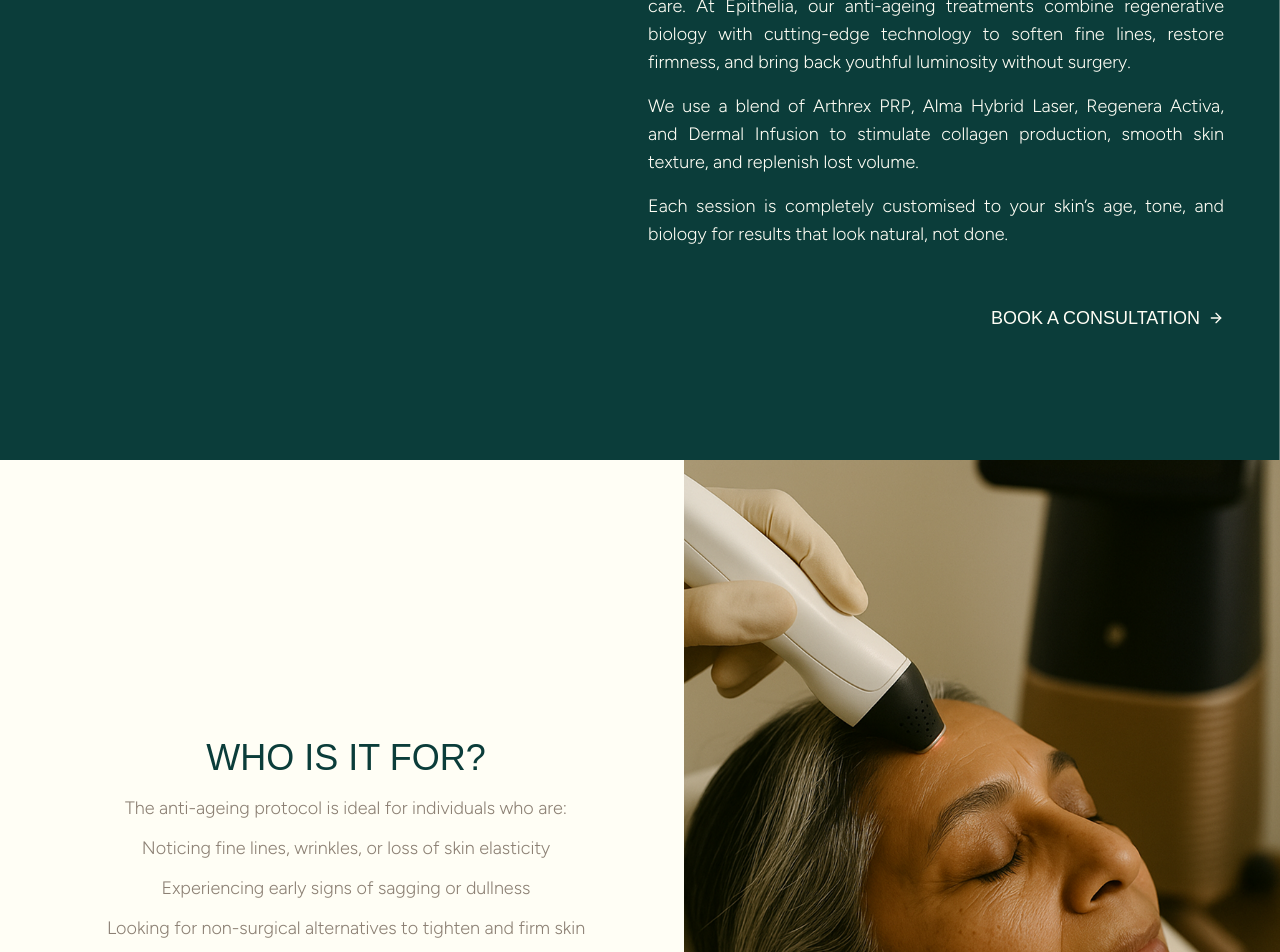
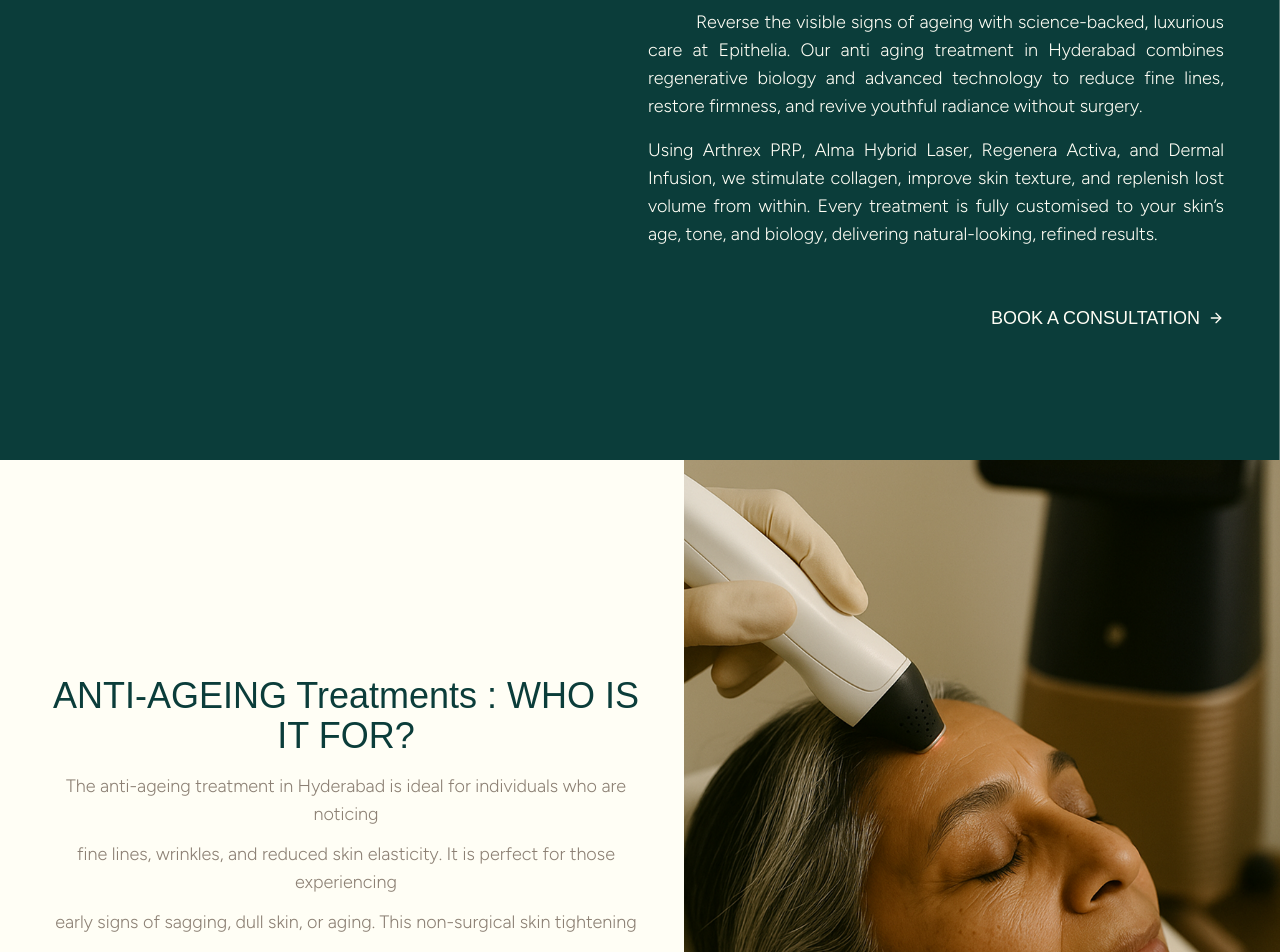
Before and after one commit to epitheliaclinics/epithelia, a Next.js app: page /treatments/anti-ageing in a window 1280 px wide. Shown: the part 340-1292 px from the top of the page. Built offline with nearby package versions, Linux system fonts and the light colour scheme; a web font is replaced by a local one.

Commit message:
Update treatmentsData.js

```diff
--- a/src/data/treatmentsData.js
+++ b/src/data/treatmentsData.js
@@ -4,7 +4,7 @@ const solutionData = {
     description: [
       `Hair loss doesn’t have to be permanent. At Epithelia Skin & Hair Clinic, led by Dr. Naresh Kumar, we provide advanced hair rejuvenation treatments in Nanakramguda, Hyderabad to stimulate natural growth, strengthen follicles, and improve scalp health. Using technologies like Regenera Activa, Arthrex PRP, and Alma Hybrid Laser, our hair loss treatment targets thinning hair safely and effectively. `,
       `Recognized among the best trichologists in Nanakramguda and a leading hair transplant clinic, we offer personalized, minimally invasive solutions at the premier skin and hair clinic.`,
-      `Trusted by both men and women across Hyderabad, our solutions are safe, minimally invasive, and tailored to your scalps’ unique biology.`,
+
     ],
     whoTitle: 'Hair Rejuvenation Treatments: WHO IS IT FOR?',
     who: [
@@ -70,15 +70,14 @@ const solutionData = {
       `With personalized care and cutting-edge technology, we restore radiance, improve texture, and deliver safe, long-lasting results. Discover youthful, glowing skin under the guidance of a trusted skin specialist at our premium Best Skin Clinic in Hyderabad.`,
 
     ],
-    whoTitle: 'WHO IS IT FOR?',
+    whoTitle: 'SKIN rejuvenation Treatments: WHO IS IT FOR?',
     who: [
-      'This treatment is suited for all skin types looking to correct or enhance :',
-      'Uneven skin tone or dullness',
-      'Fine lines, early signs of aging, or textural irregularities',
-      'Pigmentation, sun damage, or melasma',
-      'Enlarged pores and surface-level congestion',
-      'Loss of firmness or elasticity',
-      'Overall lack of radiance or skin vitality',
+      'Suitable for all skin types, including safe skin treatment for children, our advanced ',
+      'dermatology solutions address dullness, uneven tone, fine lines, and texture ',
+      'concerns. As the Best Skin Clinic',
+      'We offer effective Skin Whitening Treatment, expert pigmentation treatment, and ',
+      'chemical peel treatment in Nanakramguda to restore skin clarity, firmness, and',
+      'natural radiance with visible, lasting results.',
     ],
     image: '/assets/images/2_solution_1.png',
     benefitsTitle: 'BENEFITS',
@@ -132,17 +131,15 @@ const solutionData = {
   'laser-and-light-therapy': {
     title: 'LASER & LIGHT THERAPY',
     description: [
-      `Target skin imperfections with precision, clarity, and care. At Epithelia, our Laser and Light Therapy treatments are designed to correct, brighten, and renew without the need for invasive procedures.`,
-      `Harnessing advanced technologies like the Revlite SI Laser and the Alma Hybrid, we effectively treat pigmentation, acne scars, enlarged pores, and uneven skin tone at their source.`,
-      `Each session is clinically backed, non-invasive, and tailored to your skin’s unique needs. Trusted by clients across Hyderabad, our laser treatments combine science, safety, and luxury for results that feel as good as they look.`,
+      `Target skin and hair concerns with advanced, non invasive solutions at Epithelia. Our laser light therapy in Hyderabad is designed to correct pigmentation, acne scars, enlarged pores, and uneven skin tone with precision and care.`,
+      `Using advanced technologies like Revlite SI Laser and Alma Hybrid, we treat concerns at their root for visible, long lasting results. Each session is safe, clinically proven, and customised to your skin type.`,
+      `Along with skin correction, we also offer effective laser hair removal in Hyderabad, delivering smooth, long term hair reduction with minimal discomfort.`,
     ],
-    whoTitle: 'WHO IS IT FOR?',
+    whoTitle: 'LASER & LIGHT THERAPY : WHO IS IT FOR?',
     who: [
       'Laser and light-based therapies are perfect for individuals looking to :',
-      'Reduce pigmentation, sun spots, or melasma',
-      'Improve acne scars and textural irregularities',
-      'Minimise pores and refine skin texture',
-      'Treat redness, vascular lesions, or dull tone',
+      'Reduce pigmentation, sun spots, or melasma Improve acne scars and textural irregularities ',
+      'Minimise pores and refine skin texture Treat redness, vascular lesions, or dull tone ',
       'Stimulate collagen for firmer, brighter skin',
     ],
     image: '/assets/images/3_solution_1.png',
@@ -192,17 +189,16 @@ const solutionData = {
   'anti-ageing': {
     title: 'ANTI-AGEING',
     description: [
-      'Reverse the visible signs of ageing with science-backed, luxurious care. At Epithelia, our anti-ageing treatments combine regenerative biology with cutting-edge technology to soften fine lines, restore firmness, and bring back youthful luminosity without surgery. ',
-      `We use a blend of Arthrex PRP, Alma Hybrid Laser, Regenera Activa, and Dermal Infusion to stimulate collagen production, smooth skin texture, and replenish lost volume.`,
-      `Each session is completely customised to your skin’s age, tone, and biology for results that look natural, not done.`,
+      'Reverse the visible signs of ageing with science-backed, luxurious care at Epithelia. Our anti aging treatment in Hyderabad combines regenerative biology and advanced technology to reduce fine lines, restore firmness, and revive youthful radiance without surgery.',
+      `Using Arthrex PRP, Alma Hybrid Laser, Regenera Activa, and Dermal Infusion, we stimulate collagen, improve skin texture, and replenish lost volume from within. Every treatment is fully customised to your skin’s age, tone, and biology, delivering natural-looking, refined results.`,
     ],
-    whoTitle: 'WHO IS IT FOR?',
+    whoTitle: 'ANTI-AGEING Treatments : WHO IS IT FOR?',
     who: [
-      'The anti-ageing protocol is ideal for individuals who are:',
-      'Noticing fine lines, wrinkles, or loss of skin elasticity',
-      'Experiencing early signs of sagging or dullness',
-      'Looking for non-surgical alternatives to tighten and firm skin',
-      'Seeking a natural, refreshed look without downtime',
+      'The anti-ageing treatment in Hyderabad is ideal for individuals who are noticing ',
+      'fine lines, wrinkles, and reduced skin elasticity. It is perfect for those experiencing ',
+      'early signs of sagging, dull skin, or aging. This non-surgical skin tightening ',
+      'treatment helps restore firmness and glow, giving natural, youthful results with ',
+      'minimal or no downtime.',
     ],
     image: '/assets/images/4_solution_1.png',
     benefitsTitle: 'BENEFITS',
@@ -264,17 +260,16 @@ const solutionData = {
   'laser-hair-reduction': {
     title: 'LASER HAIR REDUCTION',
     description: [
-      `Say goodbye to repetitive waxing, shaving, and threading. At Epithelia, our advanced laser hair reduction treatments offer a safe, long-term solution for unwanted hair on the face and body. `,
-      `We use the advanced Alma Soprano and Alma Titanium laser systems renowned for their safety, speed, and efficacy. These devices combine multi-wavelength diode technology with contact cooling to ensure a virtually painless experience.`,
-      `From fine facial hair to dense body growth, our laser protocols are fully customised to you.`,
+      `Say goodbye to repetitive waxing, shaving, and threading. Experience laser hair removal in Hyderabad at Epithelia, offering a safe, long-term solution for unwanted facial and body hair. `,
+      `Our advanced Alma Soprano and Alma Titanium lasers combine multi-wavelength diode technology with contact cooling for a virtually painless, fast, and effective treatment. Customized protocols treat everything from fine facial hair to dense body growth.`,
     ],
-    whoTitle: 'WHO IS IT FOR?',
+    whoTitle: 'LASER HAIR REDUCTION : WHO IS IT FOR?',
     who: [
-      'The laser hair reduction treatment is ideal for individuals who:',
-      'Experience excessive, thick, or fast-growing hair',
-      'Struggle with ingrown hairs, razor burns, or post-wax irritation',
-      'Want a low-maintenance, long-term grooming solution',
-      'Prefer a pain-minimised, skin-safe alternative to traditional methods',
+      'Laser hair removal in Hyderabad is an ideal solution for individuals with excessive, ',
+      'thick, or fast-growing hair. It helps those struggling with ingrown hairs, razor burns,',
+      'or post wax irritation, offering a low maintenance, long term grooming option. This ',
+      'treatment provides a pain minimised, skin safe alternative to traditional hair ',
+      'removal methods.',
     ],
     image: '/assets/images/5_solution_1.png',
     benefitsTitle: 'BENEFITS',
@@ -316,17 +311,17 @@ const solutionData = {
   'preventive-and-maintenance-care': {
     title: 'PREVENTIVE CARE',
     description: [
-      `Your skin and hair don’t need to show visible signs of ageing to start caring for them. At Epithelia, our preventive treatments are designed to maintain skin health, preserve collagen, and protect against early dullness, pigmentation, or hair thinning.`,
-      `We combine gentle, non-invasive technologies like Dermal Infusion, Alma Hybrid, and Arthrex PRP to support your skin and scalp from within. These treatments hydrate, stimulate collagen, and strengthen follicles, delivering long-term benefits without downtime.`,
-      `Ideal for anyone in their 20s to 40s, preventive care lays the foundation for healthy ageing. Each treatment is customised to your biology, so you can look and feel your best.`,
+      `Start early with preventive ageing treatments in Hyderabad to maintain youthful skin and healthy hair. At Epithelia, we use non-invasive skin and hair care technologies like Dermal Infusion, Alma Hybrid Laser, and Arthrex PRP to hydrate, boost collagen, and strengthen hair follicles.`,
+      `Our customised preventive care is perfect for adults in their 20s to 40s, protecting against early signs of ageing, pigmentation, dullness, and hair thinning, while promoting long-term skin and scalp health.`,
+
     ],
-    whoTitle: 'WHO IS IT FOR?',
+    whoTitle: 'PREVENTIVE CARE : WHO IS IT FOR?',
     who: [
-      'Preventive care is ideal for individuals who:',
-      'Want to delay early signs of ageing (fine lines, uneven tone, loss of volume)',
-      'Experience seasonal skin sensitivity, dullness, or occasional hair fall',
-      'Are new to aesthetics and want a safe, low-intensity entry point',
-      'Prioritise long-term skin/hair health over reactive treatments',
+      'Preventive anti-ageing care is perfect for individuals who want to maintain youthful ',
+      'skin and healthy hair. Ideal for those looking to delay early signs of ageing like fine ',
+      'lines, uneven tone, or loss of volume, as well as those experiencing seasonal skin ',
+      'sensitivity, dullness, or hair fall.',
+      'It’s also suited for beginners seeking safe, non-invasive aesthetic treatments and anyone prioritizing long-term skin and hair health over reactive solutions.',
     ],
     image: '/assets/images/6_solution_1.png',
     benefitsTitle: 'BENEFITS',
```
